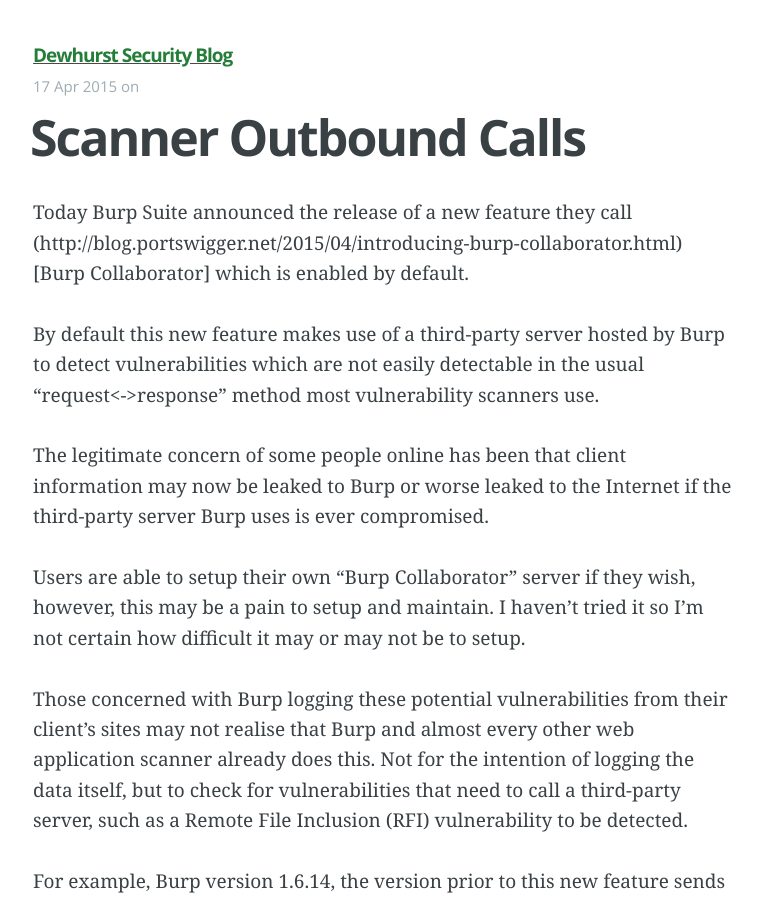
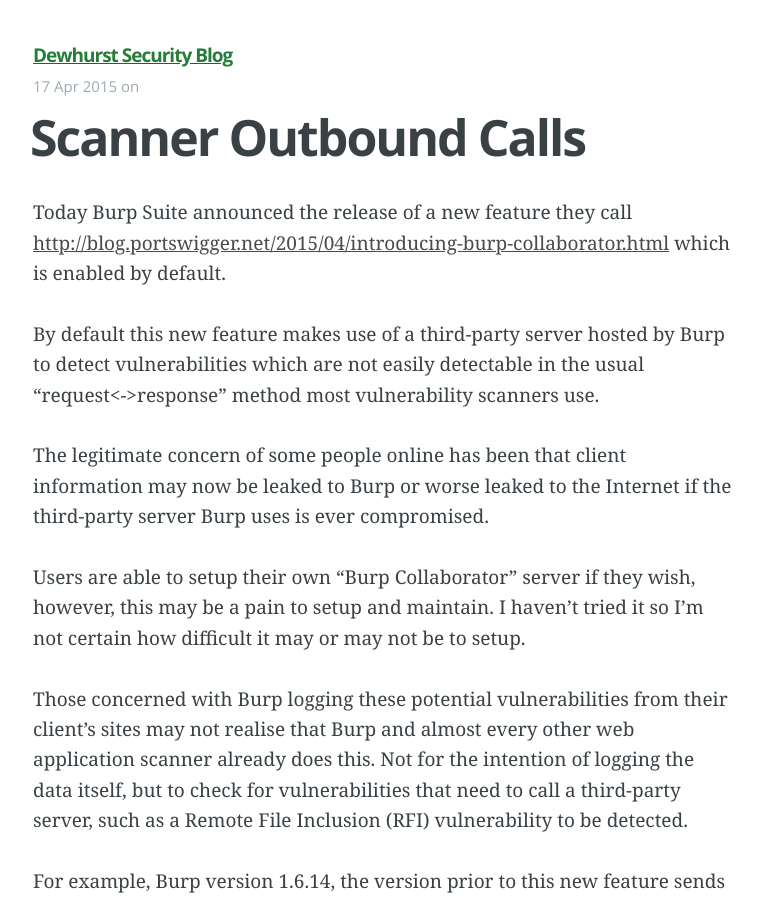
Before and after one commit to ethicalhack3r/ethicalhack3r.github.io, a Jekyll site: the page built from _posts/2015-04-17-scanner-outbound-calls.markdown, in a window 1280 px wide and 900 px high. Shown: the whole window, without its empty margins (257-1019 px from the left). Built offline with Jekyll 4.4.1, drawn with Linux system fonts in a browser that asks for light colours; Markdown is read by kramdown in place of the engine named in the settings.

Commit message:
Update 2015-04-17-scanner-outbound-calls.markdown

```diff
--- a/_posts/2015-04-17-scanner-outbound-calls.markdown
+++ b/_posts/2015-04-17-scanner-outbound-calls.markdown
@@ -9,7 +9,7 @@
 \r\n\r\n
 The legitimate concern of some people online has been that client information may now be leaked to Burp or worse leaked to the Internet if the third-party server Burp uses is ever compromised. "
 ---
-Today Burp Suite announced the release of a new feature they call (http://blog.portswigger.net/2015/04/introducing-burp-collaborator.html)[Burp Collaborator] which is enabled by default.
+Today Burp Suite announced the release of a new feature they call [http://blog.portswigger.net/2015/04/introducing-burp-collaborator.html](Burp Collaborator) which is enabled by default.
 
 By default this new feature makes use of a third-party server hosted by Burp to detect vulnerabilities which are not easily detectable in the usual "request<->response" method most vulnerability scanners use.
 
```
